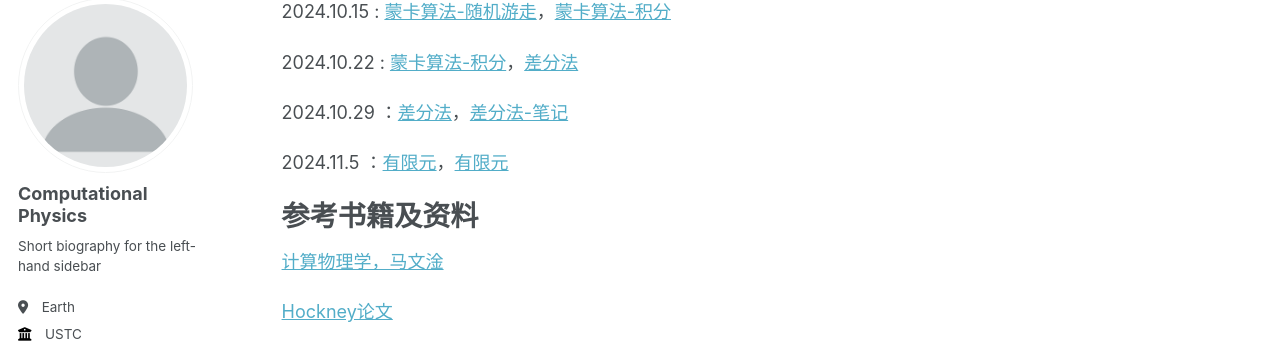
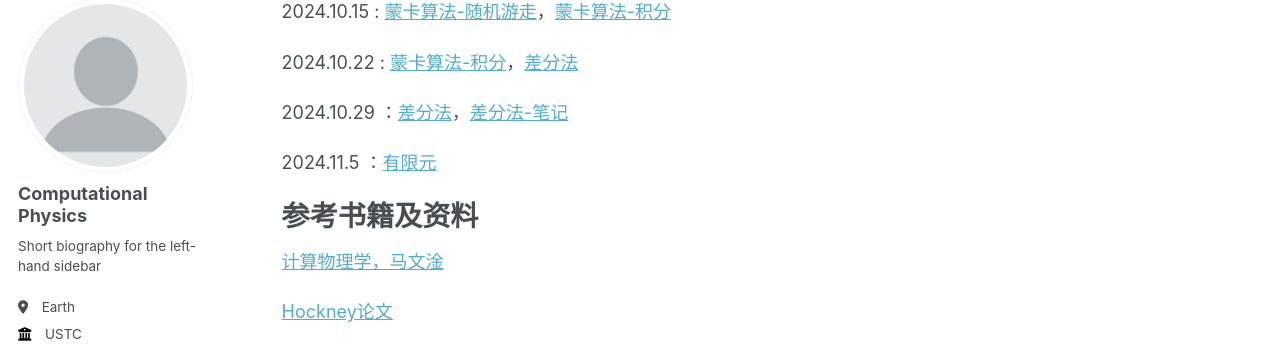
Before and after one commit to ZhouJikunn/ZhouJikunn.github.io, a Jekyll site: the page built from _pages/about.md, in a window 1280 px wide and 900 px high, scrolled down 350 px. Shown: the part 108-452 px from the top of the window. Built offline with Jekyll 4.4.1, drawn with Linux system fonts in a browser that asks for light colours; some web fonts are replaced.

Commit message:
Update about.md

```diff
--- a/_pages/about.md
+++ b/_pages/about.md
@@ -26,7 +26,7 @@
 
 2024.10.29 ：[差分法](http://zhoujikunn.github.io/files/差分法2.pdf)，[差分法-笔记](http://zhoujikunn.github.io/files/差分法-笔记.pdf)
 
-2024.11.5 ：[有限元](http://zhoujikunn.github.io/files/差分法2.pdf)，[有限元](http://zhoujikunn.github.io/files/有限元1.pdf)
+2024.11.5 ：[有限元](http://zhoujikunn.github.io/files/有限元1.pdf)
 
 
 参考书籍及资料
```
